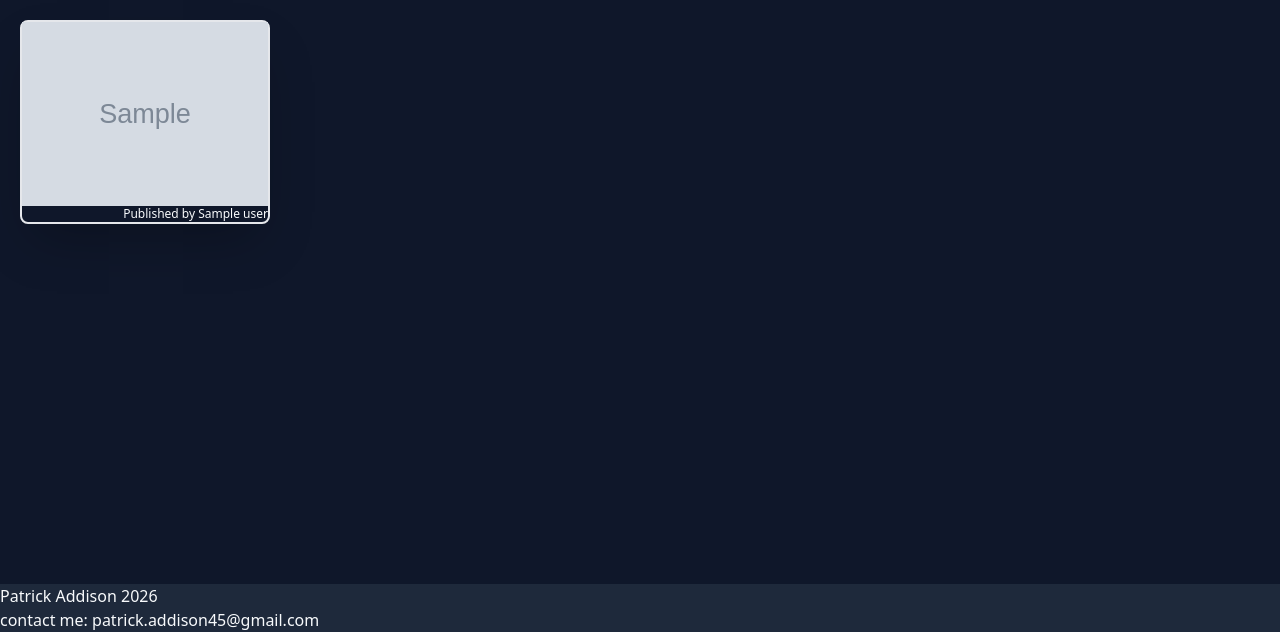
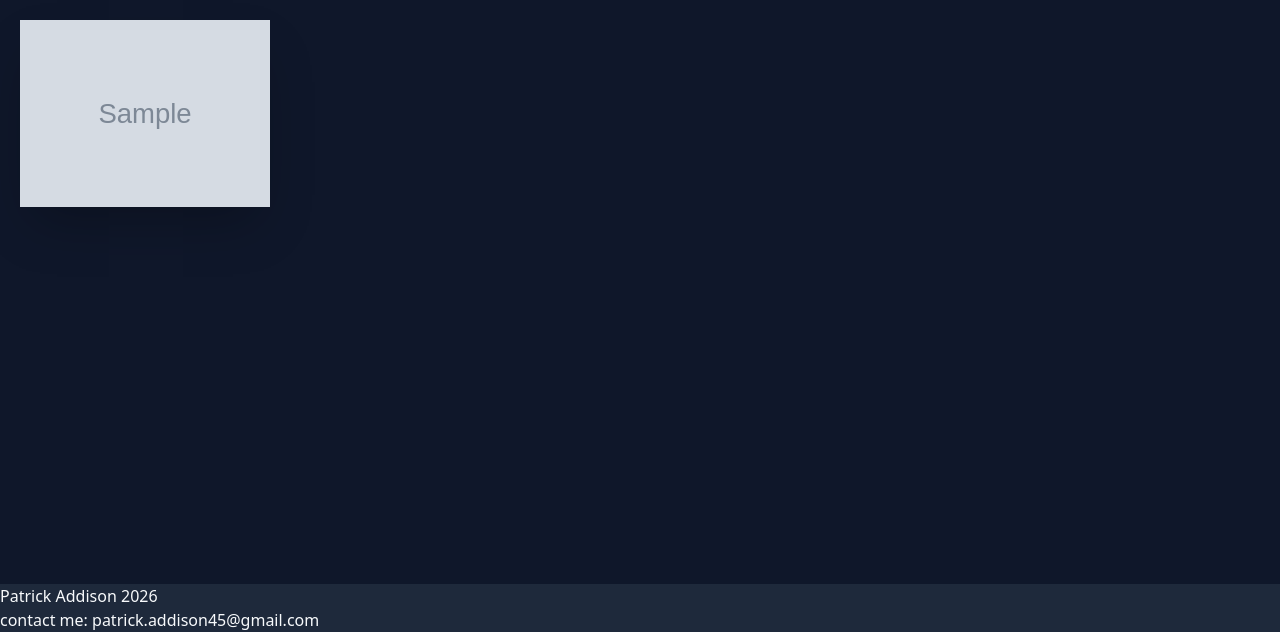
Before and after one commit to c-un-cygne/projet_photographe, a Flask app: page / in a window 1280 px wide. Shown: the part 168-800 px from the top of the page. Run offline with Flask 3, Linux system fonts and the light colour scheme; grey boxes marked "Sample" are stand-in pictures; a database or web service that is not in the repository returns one stand-in record (values such as "Sample title"); some libraries are stand-ins or nearby versions.

Commit message:
Remove border and footer from photo display in index page for cleaner layout

```diff
--- a/templates/index.html
+++ b/templates/index.html
@@ -4,9 +4,8 @@
     <section class="grid grid-cols-4 grid-rows-2 gap-20 p-5">
         {%for photo in photos%}
             <a href="/index/{{photo['_id']}}">
-                <div class=" bg-[1E293B] shadow-2xl border-[#FFFFF] border-solid border-2 rounded-lg">
+                <div class=" bg-[1E293B] shadow-2xl">
                     <img src="{{photo['photo']}}"/>
-                    <footer class="text-[#F8FAFC] flex justify-end text-xs">Published by {{photo['user']}}</footer>
                 </div>
             </a>
         {%endfor%}
```
